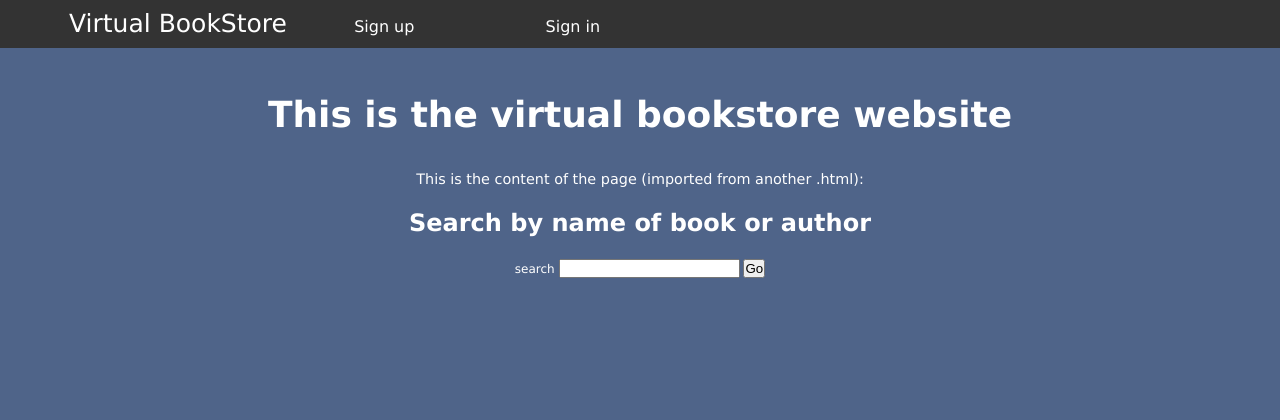
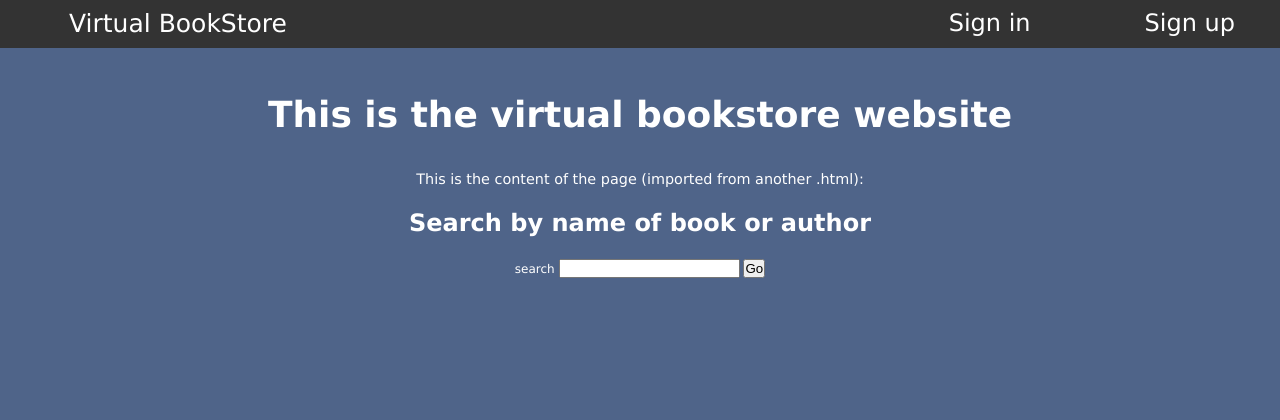
Before and after one commit to pmlaforest/django_bookstore, a Django app: page / in a window 1280 px wide. Shown: the top 420 px of the page. Run offline with Django 3.2, Linux system fonts and the light colour scheme.

Commit message:
sign right

```diff
--- a/virtual_library/static/css/styles.css
+++ b/virtual_library/static/css/styles.css
@@ -41,6 +41,12 @@ p
 /*
 Navbar elements
 */
+.navbar-right {
+	float: right;
+	margin: 0px 50px;
+	font-size: 1.5em;
+	white-space: nowrap;
+}
 
 .navbar-element {
 	width: 100%;
--- a/virtual_library/static/templates/base_navbar.html
+++ b/virtual_library/static/templates/base_navbar.html
@@ -2,8 +2,8 @@
 <div class="navbar-element">
     <ul>
         <li id="masthead_name">Virtual BookStore</li>
-        <li><a href="">Sign up</a></li>
-        <li><a href="">Sign in</a></li>
+        <li class="navbar-right"><a href="">Sign up</a></li>
+        <li class="navbar-right"><a href="">Sign in</a></li>
     </ul>
 </div>
 {% endblock %}
```
